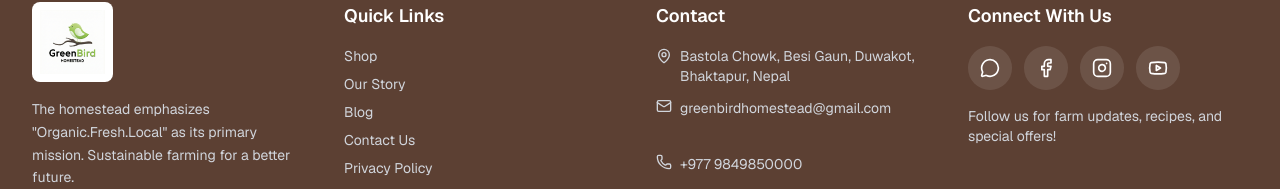
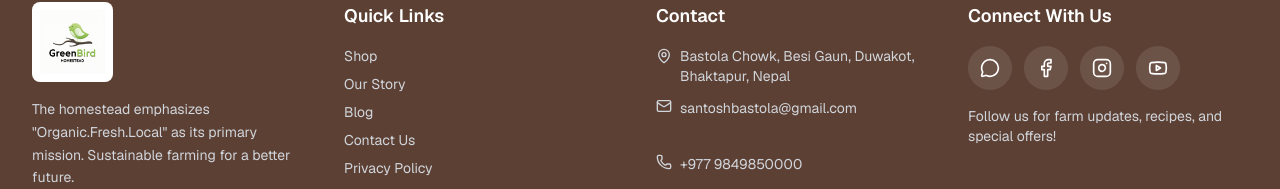
Before and after one commit to santoshbastola-ship-it/greenbirdweb, a Next.js app: page / in a window 1280 px wide. Shown: the part 3437-3626 px from the top of the page. Built offline with nearby package versions, Linux system fonts and the light colour scheme; no server answers; the database is empty.

Commit message:
Transition application to santoshbastola@gmail.com

```diff
--- a/src/app/(public)/contact/page.tsx
+++ b/src/app/(public)/contact/page.tsx
@@ -25,10 +25,10 @@ export default function ContactPage() {
                         />
                         <ContactCard
                             title="Email Us"
-                            content="greenbirdhomestead@gmail.com"
+                            content="santoshbastola@gmail.com"
                             description="We'll get back to you within 24 hours."
                             icon={<Mail className="h-8 w-8 text-[#2D5A27]" />}
-                            href="mailto:greenbirdhomestead@gmail.com"
+                            href="mailto:santoshbastola@gmail.com"
                         />
                         <ContactCard
                             title="Call Us"
--- a/src/app/(public)/privacy/page.tsx
+++ b/src/app/(public)/privacy/page.tsx
@@ -60,7 +60,7 @@ export default function PrivacyPolicy() {
                         If you have any questions about this Privacy Policy, please contact us:
                     </p>
                     <p className="mt-2">
-                        <strong>Email:</strong> greenbirdhomestead@gmail.com<br />
+                        <strong>Email:</strong> santoshbastola@gmail.com<br />
                         <strong>Address:</strong> Nepal
                     </p>
                 </section>
--- a/src/app/(public)/terms/page.tsx
+++ b/src/app/(public)/terms/page.tsx
@@ -39,7 +39,7 @@ export default function TermsOfService() {
                 <section>
                     <h2 className="text-xl font-semibold mb-3 text-green-700">5. Contact Us</h2>
                     <p>
-                        In order to resolve a complaint regarding the Site or to receive further information regarding use of the Site, please contact us at: greenbirdhomestead@gmail.com
+                        In order to resolve a complaint regarding the Site or to receive further information regarding use of the Site, please contact us at: santoshbastola@gmail.com
                     </p>
                 </section>
             </div>
--- a/src/app/admin/bookings/page.tsx
+++ b/src/app/admin/bookings/page.tsx
@@ -191,7 +191,7 @@ export default function BookingManagementPage() {
                                 setSelectedBooking(b);
                                 setIsBookingModalOpen(true);
                             }}
-                            onDelete={dbUser?.email === "greenbirdhomestead@gmail.com" ? () => handleDelete(booking.id) : undefined}
+                            onDelete={dbUser?.email === "santoshbastola@gmail.com" ? () => handleDelete(booking.id) : undefined}
                         />
                     ))}
                 </div>
--- a/src/app/admin/energy/page.tsx
+++ b/src/app/admin/energy/page.tsx
@@ -211,7 +211,7 @@ export default function EnergyBillsPage() {
                                 bill={bill}
                                 onSelect={() => setSelectedBill(bill)}
                                 onEdit={() => setBillToEdit(bill)}
-                                onDelete={dbUser?.email === "greenbirdhomestead@gmail.com" ? (e) => handleDelete(e, bill.id) : undefined}
+                                onDelete={dbUser?.email === "santoshbastola@gmail.com" ? (e) => handleDelete(e, bill.id) : undefined}
                             />
                         ))}
                     </div>
--- a/src/app/admin/tasks/page.tsx
+++ b/src/app/admin/tasks/page.tsx
@@ -246,7 +246,7 @@ export default function TasksPage() {
                                 onClick={() => setSelectedTaskId(task.id)}
                                 onToggleStatus={(e) => handleToggleStatus(task, e)}
                                 isCompleting={completingTaskIds.has(task.id)}
-                                onDelete={dbUser?.email === "greenbirdhomestead@gmail.com" ? handleDelete : undefined}
+                                onDelete={dbUser?.email === "santoshbastola@gmail.com" ? handleDelete : undefined}
                             />
                         ))}
                     </div>
--- a/src/app/admin/testimonials/page.tsx
+++ b/src/app/admin/testimonials/page.tsx
@@ -143,7 +143,7 @@ export default function TestimonialsAdminPage() {
                                     )}
                                 </button>
 
-                                {dbUser?.email === "greenbirdhomestead@gmail.com" && (
+                                {dbUser?.email === "santoshbastola@gmail.com" && (
                                     <button
                                         onClick={() => handleDelete(testimonial.id)}
                                         className="p-2 text-red-400 hover:text-red-600 hover:bg-red-50 rounded-lg transition-all"
--- a/src/app/admin/users/page.tsx
+++ b/src/app/admin/users/page.tsx
@@ -110,7 +110,7 @@ export default function UserManagementPage() {
     };
 
     const handleDeleteUser = async (userId: string) => {
-        if (dbUser?.email !== "greenbirdhomestead@gmail.com") {
+        if (dbUser?.email !== "santoshbastola@gmail.com") {
             alert("Only the Super Admin can delete users.");
             return;
         }
@@ -288,7 +288,7 @@ export default function UserManagementPage() {
                     setSelectedUser(null);
                 }}
                 onSubmit={handleUpdateUser}
-                onDelete={dbUser?.email === "greenbirdhomestead@gmail.com" ? handleDeleteUser : undefined}
+                onDelete={dbUser?.email === "santoshbastola@gmail.com" ? handleDeleteUser : undefined}
                 onResendInvite={handleResendInvite}
                 onToggleStatus={handleToggleStatus}
             />
--- a/src/components/layout/Footer.tsx
+++ b/src/components/layout/Footer.tsx
@@ -121,8 +121,8 @@ export default function Footer({ minimized = false }: FooterProps) {
                             </li>
                             <li className="flex flex-col md:flex-row items-center md:items-start gap-2">
                                 <Mail className="h-4 w-4 flex-shrink-0" />
-                                <a href="mailto:greenbirdhomestead@gmail.com" className="hover:text-white transition-colors">
-                                    greenbirdhomestead@gmail.com
+                                <a href="mailto:santoshbastola@gmail.com" className="hover:text-white transition-colors">
+                                    santoshbastola@gmail.com
                                 </a>
                             </li>
                             <li className="flex flex-col md:flex-row items-center md:items-start gap-2">
--- a/src/services/user.service.ts
+++ b/src/services/user.service.ts
@@ -402,7 +402,7 @@ export const UserService = {
 
     ensureUserExists: async (userId: string, userData: Partial<User>): Promise<void> => {
         try {
-            const adminEmails = ['greenbirdhomestead@gmail.com'];
+            const adminEmails = ['santoshbastola@gmail.com'];
             const isHardcodedAdmin = userData.email && adminEmails.includes(userData.email);
 
             // 1. Check if user already exists in USERS collection
```
Also changed, not shown: 1 other file (tests, documents, lock files or other folders).
